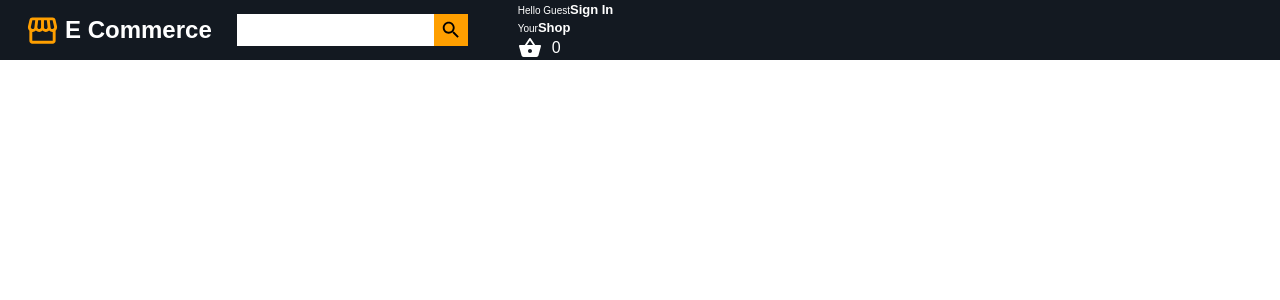
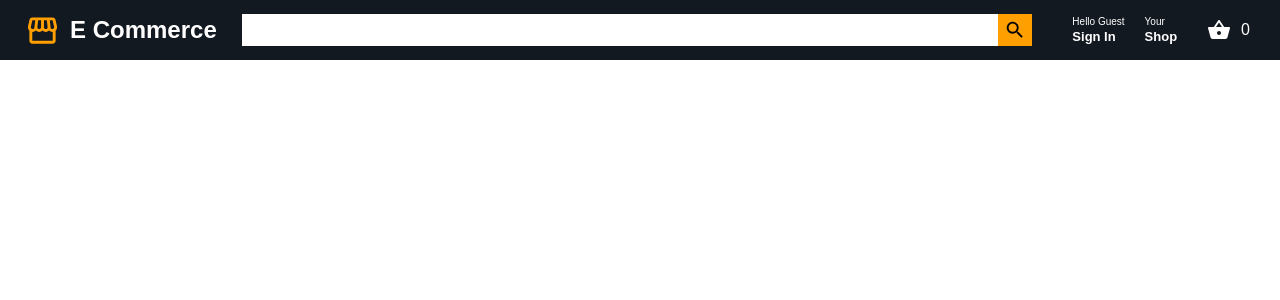
Before and after one commit to aaronkagan/e-commerce, a React (Create React App) app: page / in a window 1280 px wide. Shown: the top 300 px of the page. Built offline with nearby package versions, Linux system fonts and the light colour scheme.

Commit message:
styling header

```diff
--- a/src/components/Header.js
+++ b/src/components/Header.js
@@ -37,6 +37,7 @@ const Wrapper = styled.div`
   height: 60px;
   display: flex;
   align-items: center;
+  justify-content: space-between;
   background: #131921;
   position: sticky;
   top: 0;
@@ -47,7 +48,7 @@ const Logo = styled.div`
   display: flex;
   align-items: center;
   margin: 0 25px;
-  gap: 5px;
+  gap: 10px;
   color: #ff9f00;
 `;
 
@@ -57,6 +58,8 @@ const LogoTitle = styled.h2`
 
 const SearchBar = styled.div`
   display: flex;
+  // Note:
+  flex: 1;
   align-items: center;
 `;
 
@@ -70,20 +73,25 @@ const SearchInput = styled.input`
 
 const StyledSearchIcon = styled(SearchIcon)`
   padding: 5px;
+  // Note:
   height: 22px !important;
   background-color: #ff9f00;
 `;
 
-const Nav = styled.nav`
+const Nav = styled.nav``;
+
+const NavList = styled.ul`
+  display: flex;
+  justify-content: space-evenly;
+  gap: 20px;
+`;
+
+const NavItem = styled.li`
   display: flex;
   flex-direction: column;
   color: white;
-  margin: 0 10px;
+  gap: 2px;
 `;
-
-const NavList = styled.ul``;
-
-const NavItem = styled.li``;
 
 const NavItemLine1 = styled.span`
   font-size: 10px;
@@ -91,14 +99,14 @@ const NavItemLine1 = styled.span`
 
 const NavItemLine2 = styled.span`
   font-size: 13px;
-  font-weight: 800;
+  font-weight: bold;
 `;
 
 const NavItemCart = styled.div`
   display: flex;
   align-items: center;
   color: white;
-  margin-right: 0 50px 0 10px;
+  margin: 0 20px 0 10px;
 `;
 
 const StyledShoppingBasketIcon = styled(ShoppingBasketIcon)``;
```
